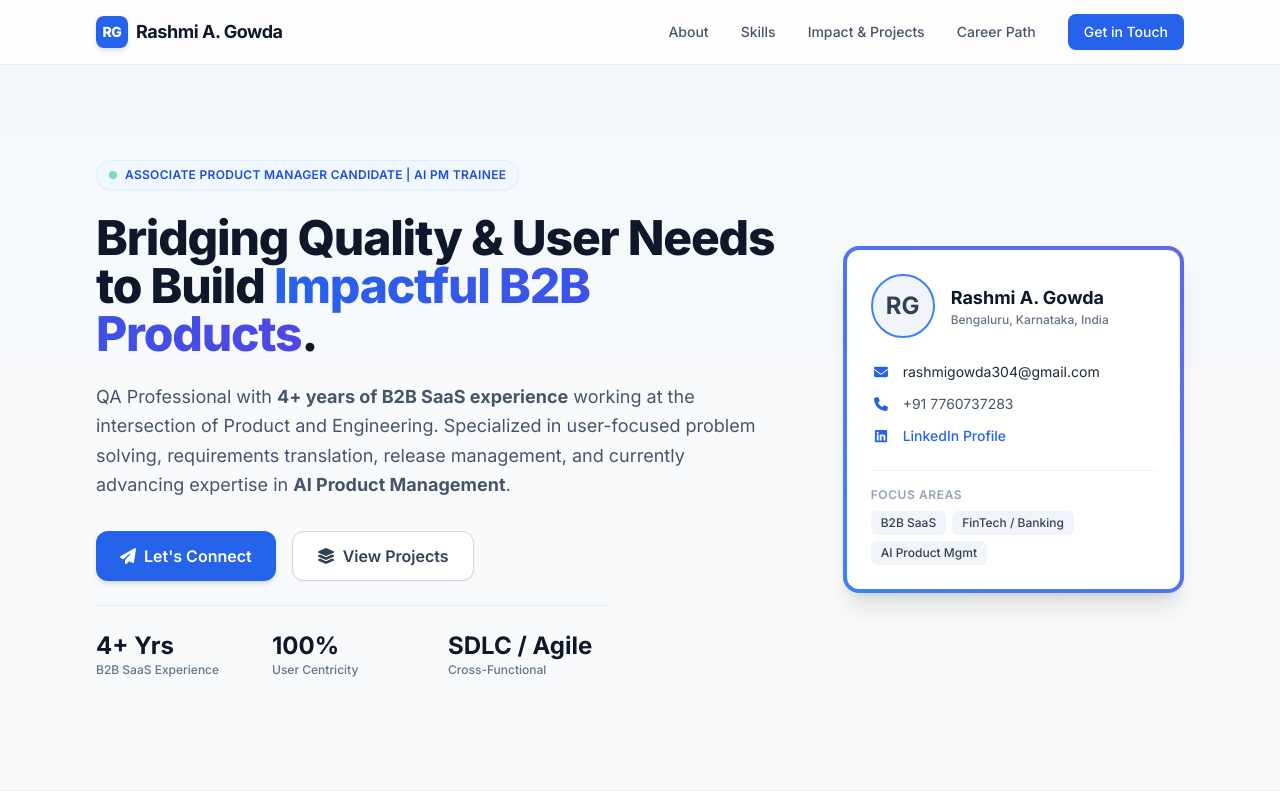
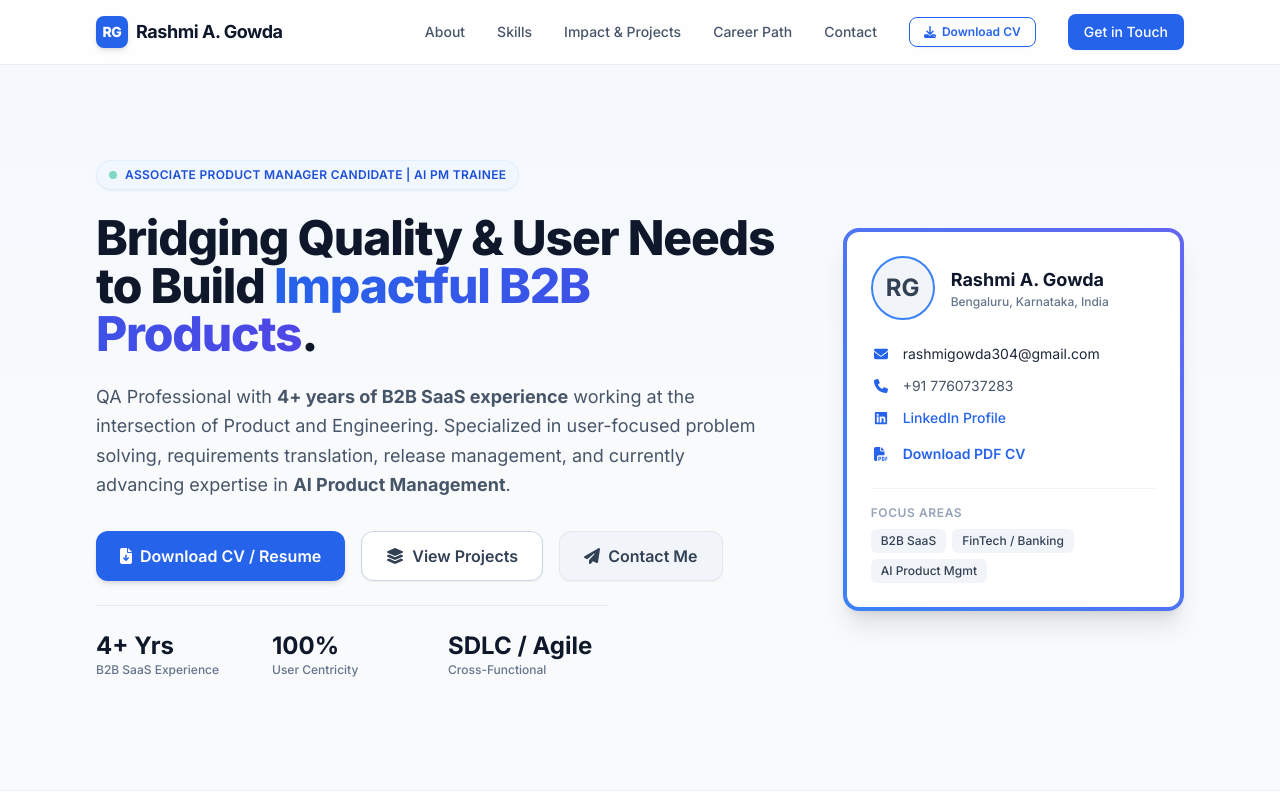
Before and after one commit to rashmigowda304/portfolio, a plain HTML site: page index.html in a window 1280 px wide. Shown: the top 800 px of the page. Drawn offline with nearby package versions, Linux system fonts and the light colour scheme.

Commit message:
Update index.html
added download option

```diff
--- a/index.html
+++ b/index.html
@@ -58,6 +58,10 @@
                     <a href="#skills" class="hover:text-brand-600 transition-colors">Skills</a>
                     <a href="#projects" class="hover:text-brand-600 transition-colors">Impact & Projects</a>
                     <a href="#experience" class="hover:text-brand-600 transition-colors">Career Path</a>
+                    <a href="#contact" class="hover:text-brand-600 transition-colors">Contact</a>
+                    <a href="Rashmi_A_Gowda_APM_Resume.pdf" download="Rashmi_A_Gowda_APM_Resume.pdf" class="inline-flex items-center px-3.5 py-1.5 rounded-lg border border-brand-600 text-brand-600 hover:bg-brand-50 transition-all font-semibold text-xs shadow-sm">
+                        <i class="fa-solid fa-download mr-1.5"></i> Download CV
+                    </a>
                     <a href="#contact" class="px-4 py-2 rounded-lg bg-brand-600 text-white hover:bg-brand-700 transition-all shadow-sm">Get in Touch</a>
                 </nav>
 
@@ -74,6 +78,9 @@
             <a href="#skills" class="block py-2 text-slate-600 font-medium hover:text-brand-600">Skills</a>
             <a href="#projects" class="block py-2 text-slate-600 font-medium hover:text-brand-600">Impact & Projects</a>
             <a href="#experience" class="block py-2 text-slate-600 font-medium hover:text-brand-600">Career Path</a>
+            <a href="Rashmi_A_Gowda_APM_Resume.pdf" download="Rashmi_A_Gowda_APM_Resume.pdf" class="block py-2 text-brand-600 font-semibold hover:text-brand-700">
+                <i class="fa-solid fa-download mr-2"></i> Download CV
+            </a>
             <a href="#contact" class="block py-2 text-center rounded-lg bg-brand-600 text-white font-medium hover:bg-brand-700">Get in Touch</a>
         </div>
     </header>
@@ -101,11 +108,14 @@
 
                     <!-- Contact/CTA Buttons -->
                     <div class="flex flex-wrap gap-4 pt-2">
-                        <a href="#contact" class="inline-flex items-center justify-center px-6 py-3 rounded-xl bg-brand-600 text-white font-semibold hover:bg-brand-700 transition-all shadow-md hover:shadow-lg">
-                            <i class="fa-solid fa-paper-plane mr-2"></i> Let's Connect
+                        <a href="Rashmi_A_Gowda_APM_Resume.pdf" download="Rashmi_A_Gowda_APM_Resume.pdf" class="inline-flex items-center justify-center px-6 py-3 rounded-xl bg-brand-600 text-white font-semibold hover:bg-brand-700 transition-all shadow-md hover:shadow-lg">
+                            <i class="fa-solid fa-file-arrow-down mr-2"></i> Download CV / Resume
                         </a>
                         <a href="#projects" class="inline-flex items-center justify-center px-6 py-3 rounded-xl bg-white border border-slate-300 text-slate-700 font-semibold hover:bg-slate-50 hover:border-slate-400 transition-all shadow-sm">
                             <i class="fa-solid fa-layer-group mr-2"></i> View Projects
+                        </a>
+                        <a href="#contact" class="inline-flex items-center justify-center px-6 py-3 rounded-xl bg-slate-100 border border-slate-200 text-slate-700 font-semibold hover:bg-slate-200 transition-all shadow-sm">
+                            <i class="fa-solid fa-paper-plane mr-2"></i> Contact Me
                         </a>
                     </div>
 
@@ -152,6 +162,12 @@
                                 <div class="flex items-center space-x-3">
                                     <i class="fa-brands fa-linkedin text-brand-600 w-5 text-center"></i>
                                     <a href="https://linkedin.com" target="_blank" class="hover:underline text-brand-600 font-medium">LinkedIn Profile</a>
+                                </div>
+                                <div class="flex items-center space-x-3 pt-1">
+                                    <i class="fa-solid fa-file-pdf text-brand-600 w-5 text-center"></i>
+                                    <a href="Rashmi_A_Gowda_APM_Resume.pdf" download="Rashmi_A_Gowda_APM_Resume.pdf" class="hover:underline text-brand-600 font-semibold">
+                                        Download PDF CV
+                                    </a>
                                 </div>
                             </div>
 
@@ -457,6 +473,12 @@
                         I am actively exploring APM opportunities in B2B SaaS, FinTech, and AI technology products. Let's discuss how my background in quality, user story translation, and product execution can bring value to your team.
                     </p>
 
+                    <div class="pt-2">
+                        <a href="Rashmi_A_Gowda_APM_Resume.pdf" download="Rashmi_A_Gowda_APM_Resume.pdf" class="inline-flex items-center px-5 py-2.5 rounded-xl bg-white/10 hover:bg-white/20 border border-white/20 text-white font-semibold text-sm transition-all shadow-sm">
+                            <i class="fa-solid fa-download mr-2"></i> Download My CV (PDF)
+                        </a>
+                    </div>
+
                     <div class="space-y-3 pt-2 text-sm text-slate-300">
                         <div class="flex items-center space-x-3">
                             <i class="fa-solid fa-location-dot text-brand-400 w-5"></i>
```
